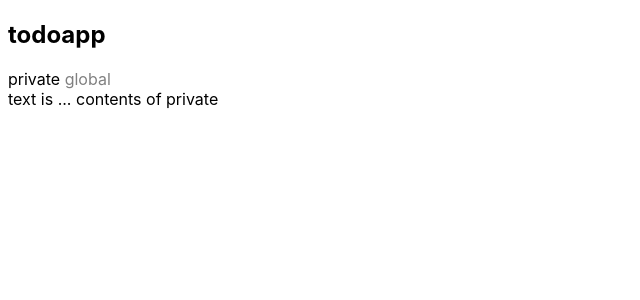
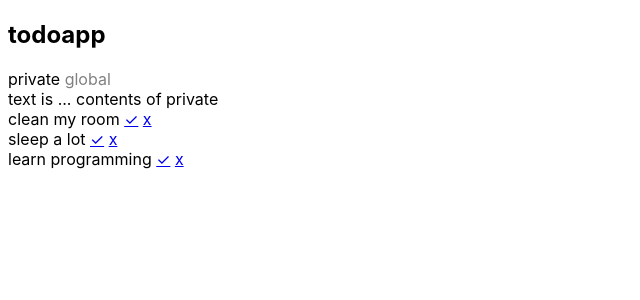
Before and after one commit to yoneda/react-redux-ts-login-todo, a React (Create React App) app: page / in a window 1280 px wide. Shown: the top 300 px of the page, without its empty margins (0-640 px from the left). Built offline with nearby package versions, Linux system fonts and the light colour scheme.

Commit message:
add YourTaskElement

```diff
--- a/src/App.tsx
+++ b/src/App.tsx
@@ -2,9 +2,17 @@ import React from 'react';
 import Title from "./components/Title";
 import SimpleTab from "./components/SimpleTab";
 import Test from "./components/Test";
+import YourTaskElement from "./components/YourTaskElement";
 import './App.css';
 
+const initialTasks = () => [
+  {id:0, name:"clean my room", done: false},
+  {id:1, name:"sleep a lot", done: false},
+  {id:2, name:"learn programming", done: false},
+]
+
 const App: React.FC = () => {
+  const [tasks, setTasks] = React.useState(initialTasks);
   return (
     <div>
       <Title text={"todoapp"} />
@@ -12,6 +20,18 @@ const App: React.FC = () => {
         titles={["private","global"]}
         elements={[<Test text={"contents of private"} />,<Test text={"contents of global"} />]}
       />
+      {
+        tasks.map((task,key)=>(
+          <YourTaskElement
+            key={key}
+            name={task.name}
+            done={task.done}
+            doneHandler={()=>setTasks(tasks.map(doneTask=>doneTask.id===task.id ? {...doneTask,done:!doneTask.done} : doneTask))}
+            removeHandler={()=>setTasks(tasks.filter(removeTask=>removeTask.id!==task.id))}
+          />
+          )
+        )
+      }
     </div>
   )
 }
--- a/src/components/SimpleTab.tsx
+++ b/src/components/SimpleTab.tsx
@@ -14,7 +14,7 @@ const SimpleTab: React.FC<Props> = ({ titles, elements }: Props) => {
     <div>
       {
         titles.map((title,key)=>(
-          <span>
+          <span key={key}>
             <span
               style={key===index?tabSelectedStyle:tabStyle}
               onClick={()=>setIndex(key)}>
--- /dev/null
+++ b/src/components/YourTaskElement.tsx
@@ -0,0 +1,26 @@
+import React from 'react';
+
+export interface Props {
+  name: string;
+  done: boolean;
+  doneHandler: any;
+  removeHandler: any;
+}
+
+const YourTaskElement: React.FC<Props> = ({ name, done, doneHandler, removeHandler }:Props ) => {
+  return(
+    <div>
+      <span>
+        {
+          done===true ? <span><s>{name}</s></span> : <span>{name}</span>
+        }
+        {" "}
+        <a href="javascript:void(0)" onClick={doneHandler}>✓</a>
+        {" "}
+        <a href="javascript:void(0)" onClick={removeHandler}>x</a>
+      </span>
+    </div>
+  )
+}
+
+export default YourTaskElement;
```
